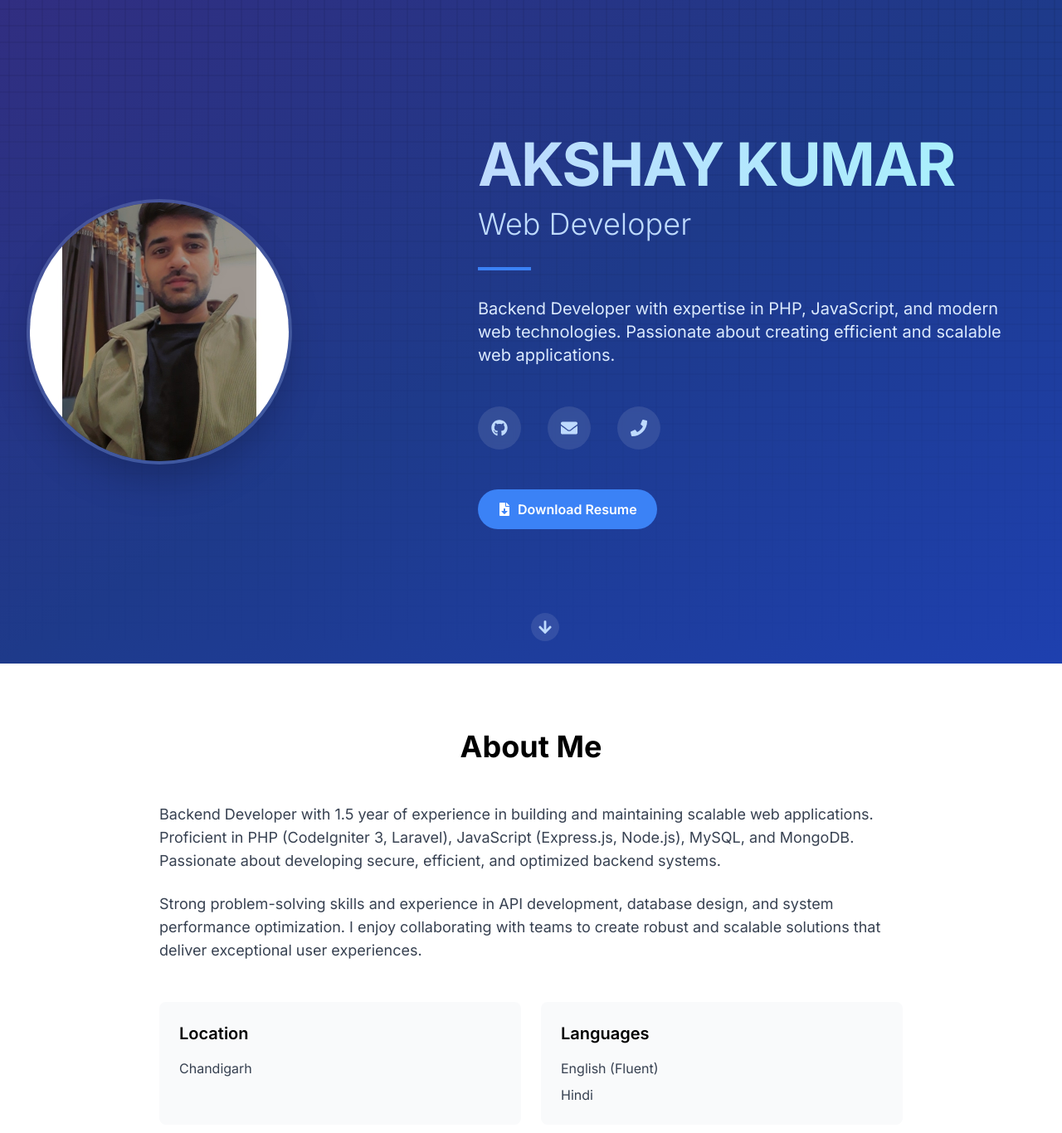
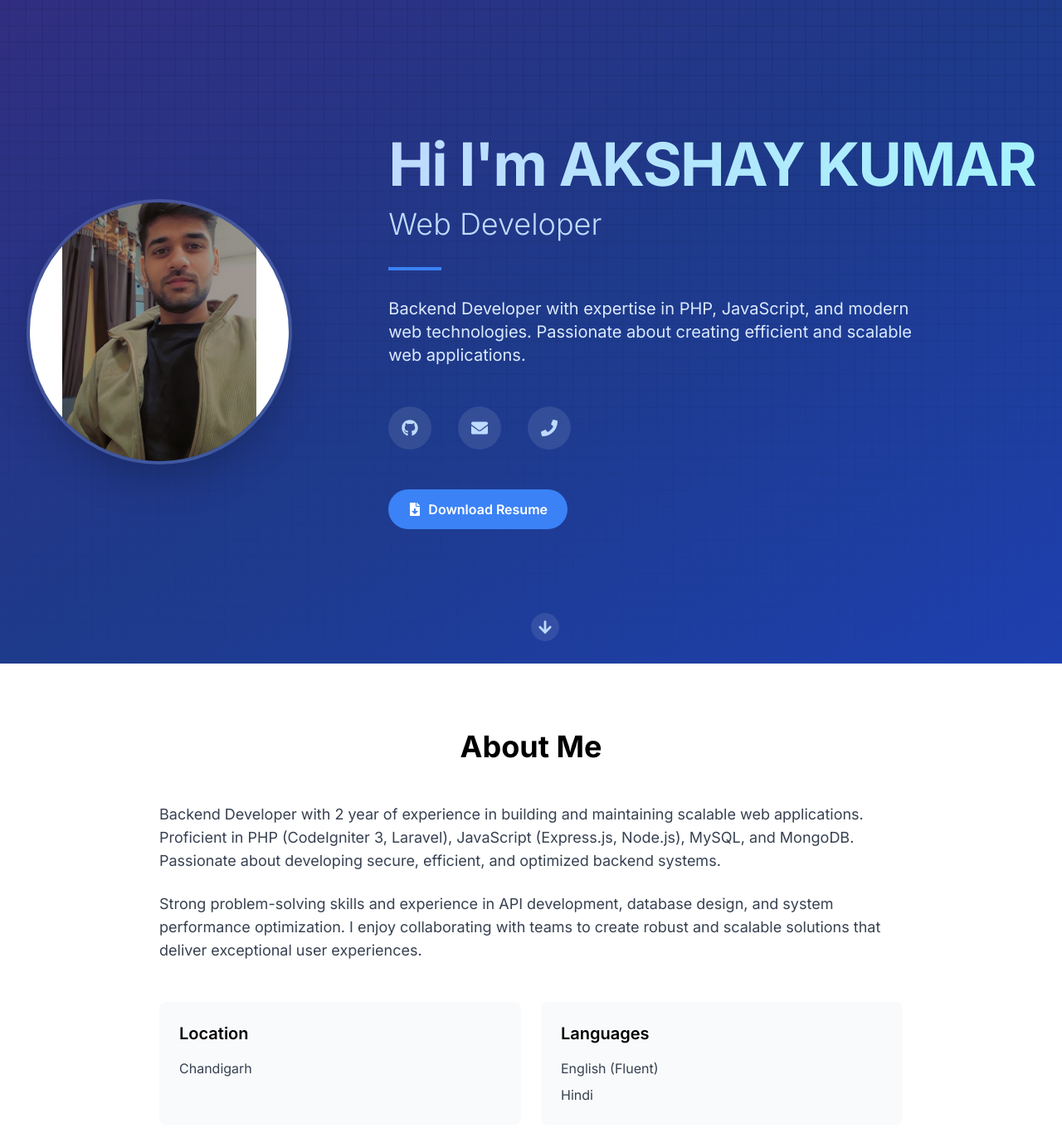
Before and after one commit to akshayakakku/vite-react, a Next.js app: page / in a window 1280 px wide. Shown: the top 1366 px of the page at 83% size. Built offline with nearby package versions, Linux system fonts and the light colour scheme.

Commit message:
latest changes

```diff
--- a/src/components/About.tsx
+++ b/src/components/About.tsx
@@ -8,7 +8,7 @@ export default function About() {
         <h2 className="text-3xl sm:text-4xl font-bold text-center mb-8 sm:mb-12">About Me</h2>
         <div className="max-w-4xl mx-auto">
           <p className="text-base sm:text-lg text-gray-700 leading-relaxed mb-4 sm:mb-6">
-            Backend Developer with 1.5 year of experience in building and maintaining
+            Backend Developer with 2 year of experience in building and maintaining
             scalable web applications. Proficient in PHP (CodeIgniter 3, Laravel),
             JavaScript (Express.js, Node.js), MySQL, and MongoDB. Passionate about
             developing secure, efficient, and optimized backend systems.
--- a/src/components/Hero.tsx
+++ b/src/components/Hero.tsx
@@ -91,7 +91,7 @@ export default function Hero() {
           {/* Content Section */}
           <div className="text-center lg:text-left animate-fade-in-up">
             <h1 className="text-3xl xs:text-4xl sm:text-5xl md:text-6xl lg:text-7xl font-bold mb-3 sm:mb-4 bg-clip-text text-transparent bg-gradient-to-r from-blue-200 to-cyan-200 tracking-tight">
-              AKSHAY KUMAR
+              Hi I'm AKSHAY KUMAR
             </h1>
             <h2 className="text-xl xs:text-2xl sm:text-3xl md:text-4xl mb-4 sm:mb-6 md:mb-8 text-blue-200 font-light">
               Web Developer
```
Also changed, not shown: 1 other file (tests, documents, lock files or other folders).
